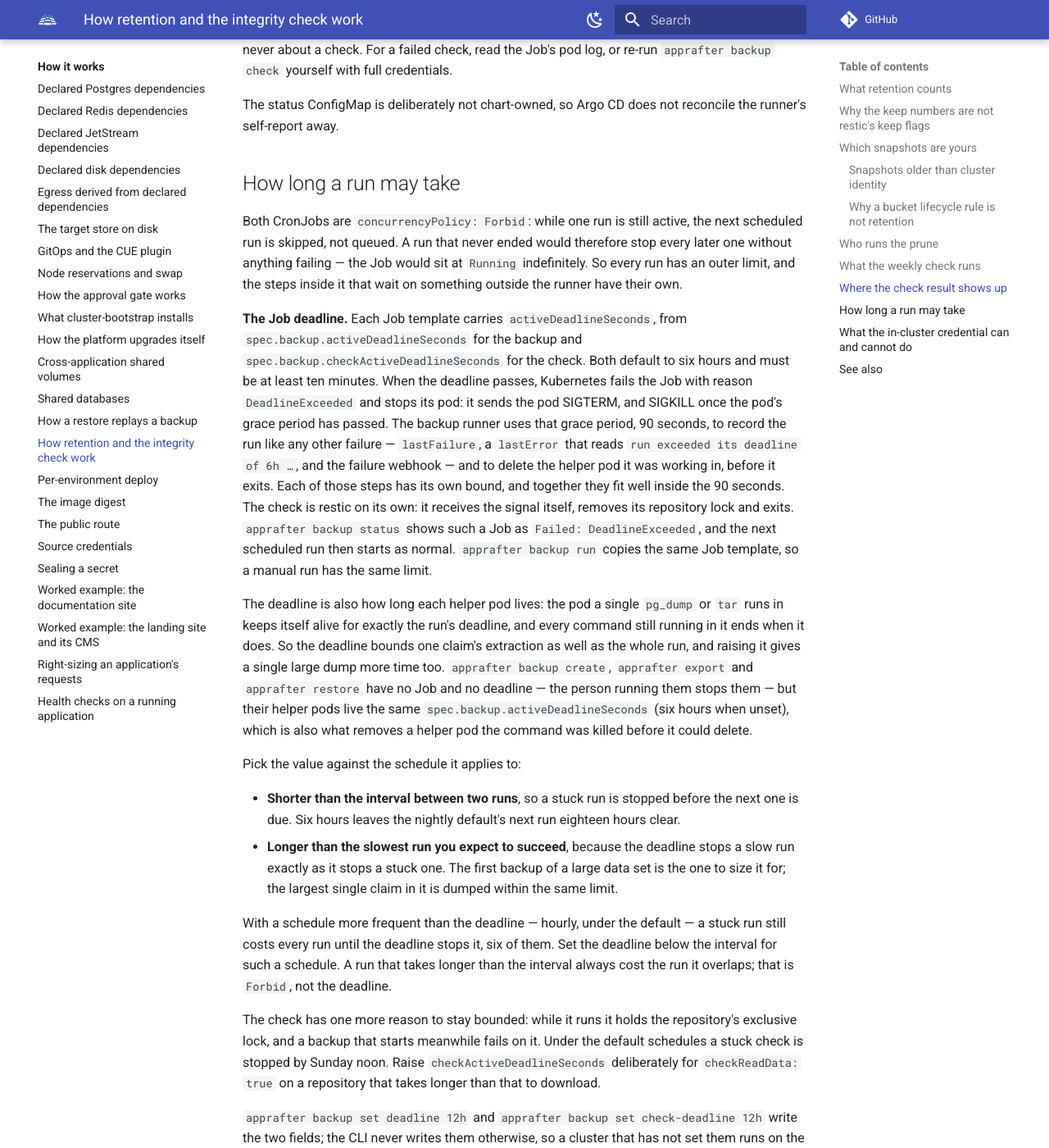
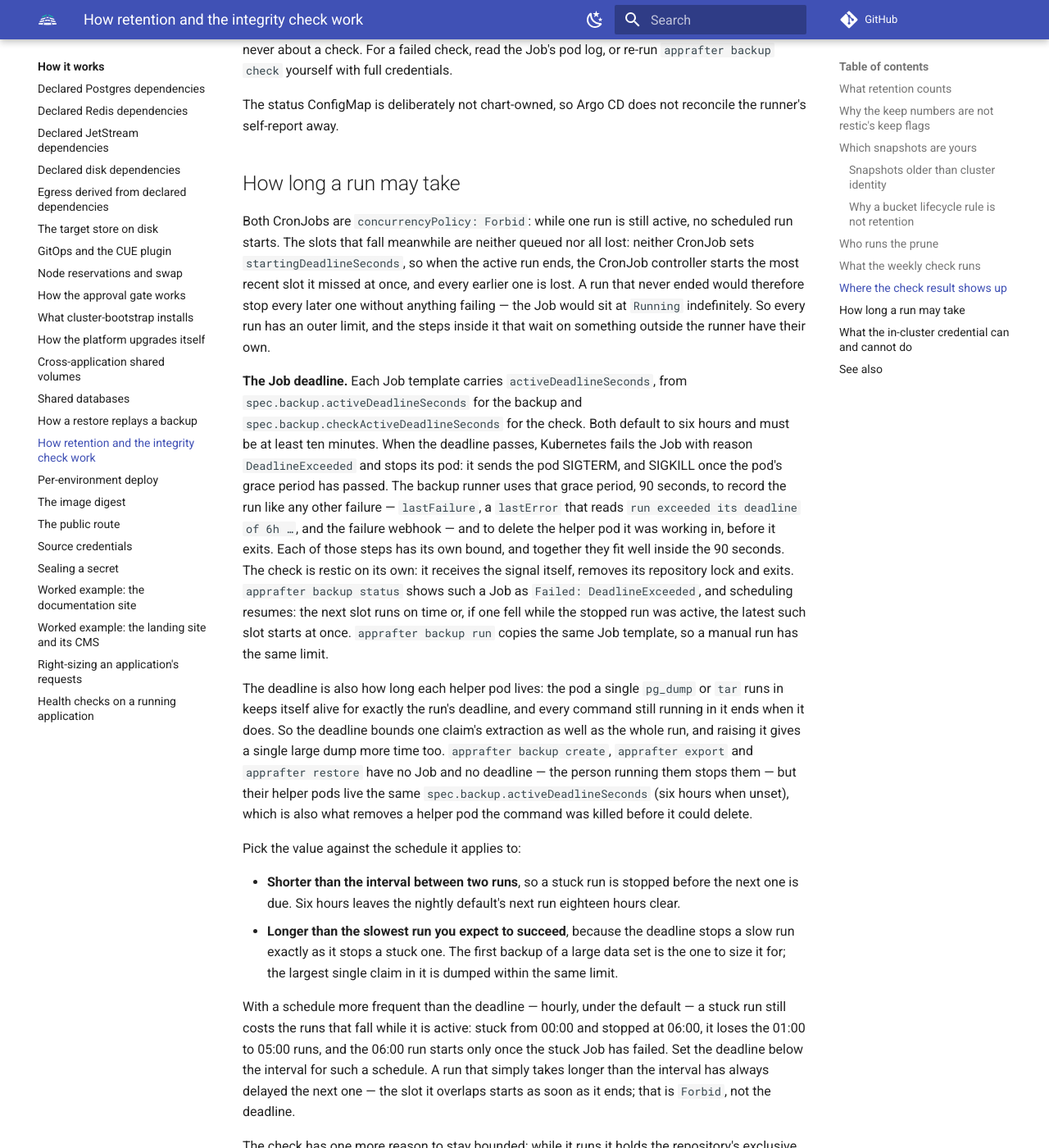
Before and after one commit to AppRafter/apprafter, an MkDocs documentation site: the page built from docs/how-it-works/backup-retention-and-checks.md, in a window 1280 px wide and 1400 px high, scrolled down 5706 px. Shown: the whole window at 82% size. Built offline with MkDocs 1.6.1 and Material for MkDocs 9.7.7, drawn with Linux system fonts in a browser that asks for light colours; comment, search, counter and statistics services are not loaded.

Commit message:
docs(backup): under Forbid the latest missed slot starts late
The deadline docs said a run blocked by `concurrencyPolicy: Forbid` is
"skipped, not queued", and that under an hourly schedule a stuck run
costs "every run until the deadline stops it, six of them". The review
measured otherwise on kind (a `*/1` CronJob, Forbid, a 100 s deadline):
while a run is active no slot starts, and when it ends the CronJob
controller starts the MOST RECENT missed slot at once — neither CronJob
sets startingDeadlineSeconds — and the earlier ones are lost. So a run
stuck from 00:00 and stopped at 06:00 loses the 01:00-05:00 runs (five),
and the 06:00 run starts once the stuck Job has failed; a run merely
slower than the interval delays the slot it overlaps rather than costing
it.

Reworded where it was stated: the "How long a run may take" section of
the backup mechanism page (its opening, the deadline paragraph's "the
next scheduled run then starts as normal", and the hourly arithmetic)
and the #BackupValues.activeDeadlineSeconds comment. Comments and docs
only; the chart renders the same.

Co-Authored-By: Claude Opus 5.5 (1M context) <noreply@anthropic.com>
Claude-Session: https://claude.ai/code/session_017Bytw2vARXjnSLKB3YhkSe

```diff
--- a/docs/how-it-works/backup-retention-and-checks.md
+++ b/docs/how-it-works/backup-retention-and-checks.md
@@ -269,9 +269,12 @@ reconcile the runner's self-report away.
 ## How long a run may take
 
 Both CronJobs are `concurrencyPolicy: Forbid`: while one run is still active,
-the next scheduled run is skipped, not queued. A run that never ended would
-therefore stop every later one without anything failing — the Job would sit at
-`Running` indefinitely. So every run has an outer limit, and the steps inside
+no scheduled run starts. The slots that fall meanwhile are neither queued nor
+all lost: neither CronJob sets `startingDeadlineSeconds`, so when the active
+run ends, the CronJob controller starts the most recent slot it missed at once,
+and every earlier one is lost. A run that never ended would therefore stop
+every later one without anything failing — the Job would sit at `Running`
+indefinitely. So every run has an outer limit, and the steps inside
 it that wait on something outside the runner have their own.
 
 **The Job deadline.** Each Job template carries `activeDeadlineSeconds`, from
@@ -287,8 +290,9 @@ working in, before it exits. Each of those steps has its own bound, and
 together they fit well inside the 90 seconds. The check is restic on its own:
 it receives the signal itself, removes its repository lock and exits.
 `apprafter backup status` shows such a Job as `Failed: DeadlineExceeded`, and
-the next scheduled run then starts as normal. `apprafter backup run` copies
-the same Job template, so a manual run has the same limit.
+scheduling resumes: the next slot runs on time or, if one fell while the
+stopped run was active, the latest such slot starts at once. `apprafter backup
+run` copies the same Job template, so a manual run has the same limit.
 
 The deadline is also how long each helper pod lives: the pod a single
 `pg_dump` or `tar` runs in keeps itself alive for exactly the run's deadline,
@@ -311,10 +315,12 @@ Pick the value against the schedule it applies to:
   within the same limit.
 
 With a schedule more frequent than the deadline — hourly, under the default —
-a stuck run still costs every run until the deadline stops it, six of them.
-Set the deadline below the interval for such a schedule. A run that takes
-longer than the interval always cost the run it overlaps; that is `Forbid`,
-not the deadline.
+a stuck run still costs the runs that fall while it is active: stuck from 00:00
+and stopped at 06:00, it loses the 01:00 to 05:00 runs, and the 06:00 run
+starts only once the stuck Job has failed. Set the deadline below the interval
+for such a schedule. A run that simply takes longer than the interval has
+always delayed the next one — the slot it overlaps starts as soon as it ends;
+that is `Forbid`, not the deadline.
 
 The check has one more reason to stay bounded: while it runs it holds the
 repository's exclusive lock, and a backup that starts meanwhile fails on it.
```
Also changed, not shown: 1 other file.
